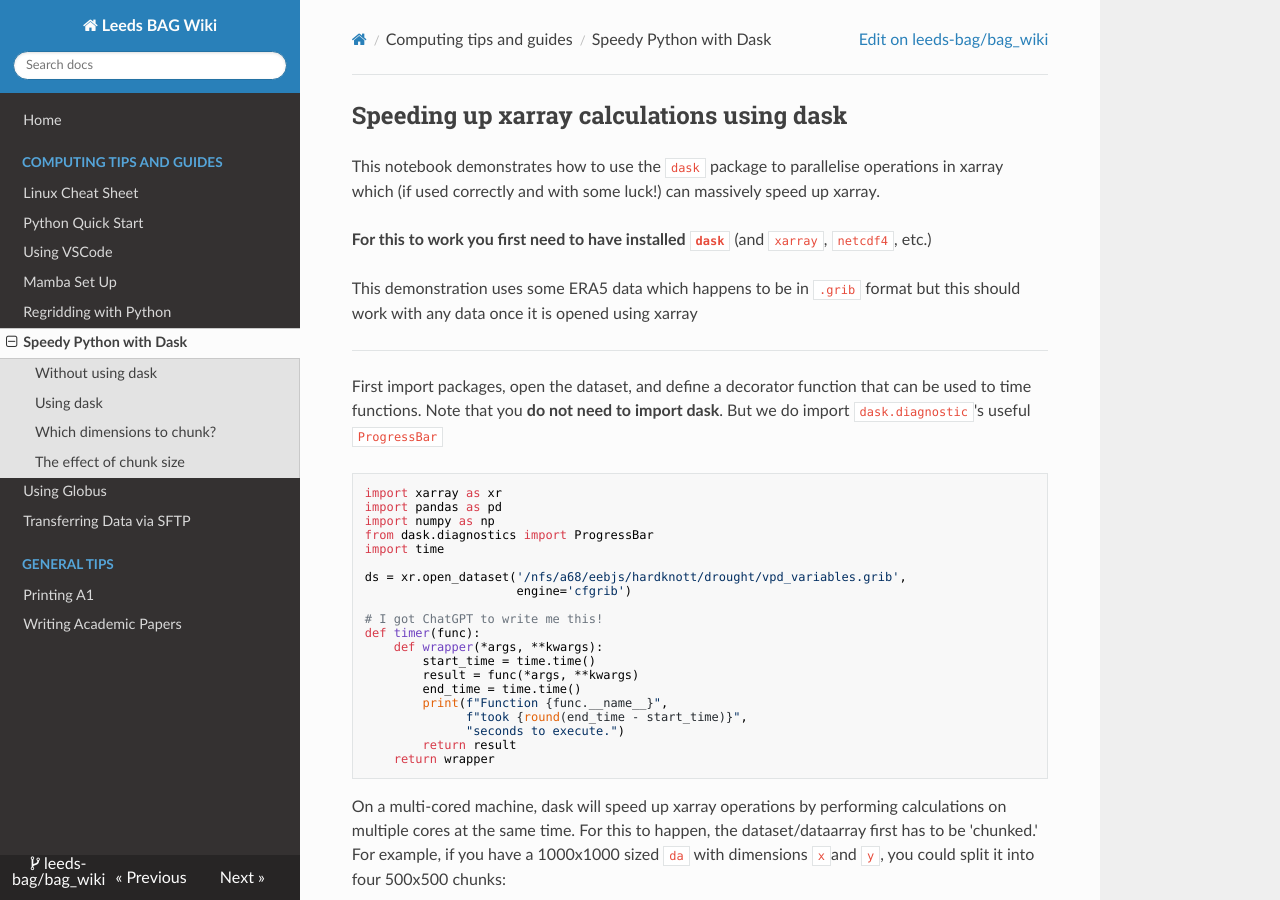
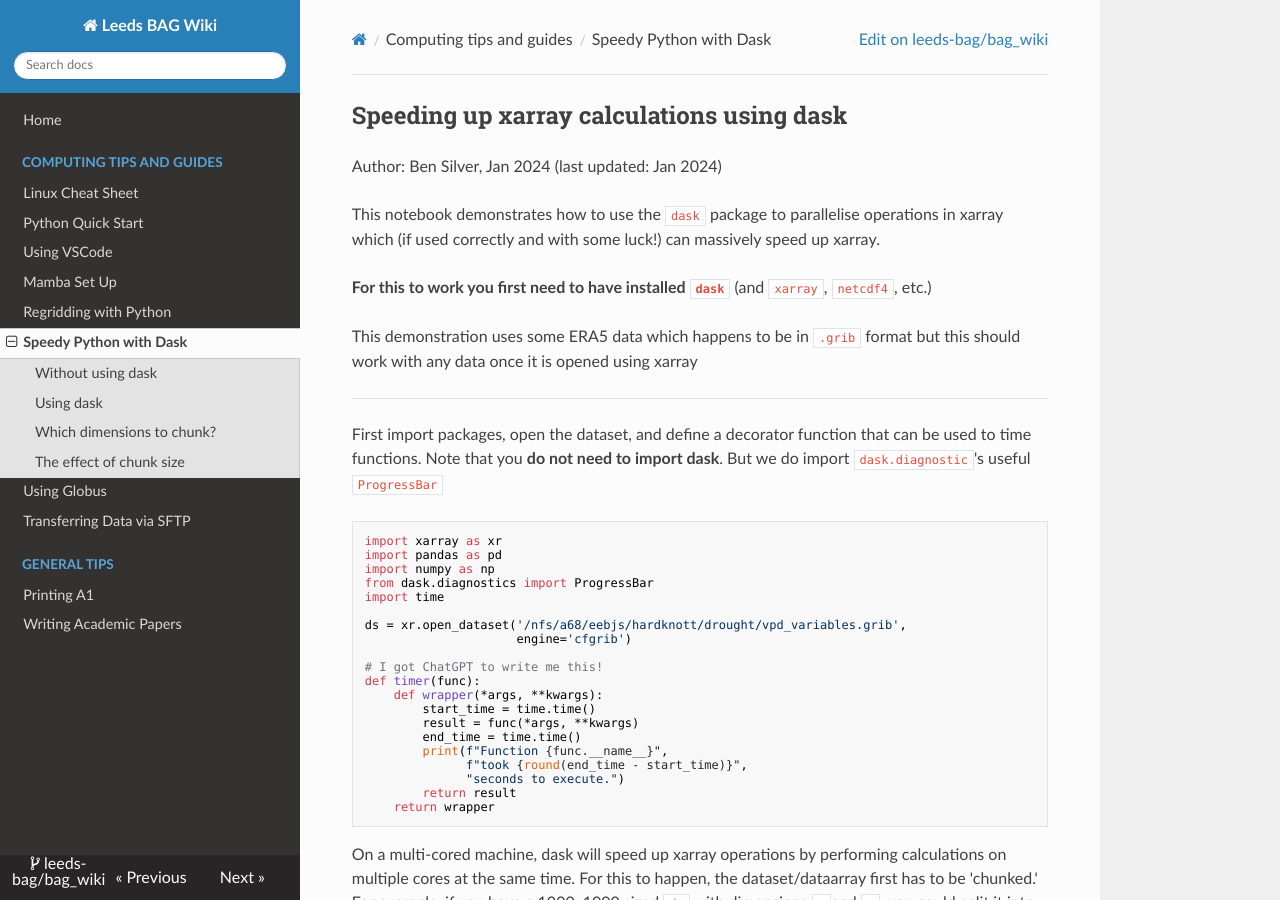
Before and after one commit to leeds-bag/bag_wiki, an MkDocs documentation site: the page built from docs/dask_demo.md, in a window 1280 px wide and 900 px high. Built offline with MkDocs 1.6.1, drawn with Linux system fonts in a browser that asks for light colours; nearby versions of some CDN libraries.

Commit message:
Add author and last updated date to dask_demo.md
Added author information and last updated date to the dask demo documentation.

```diff
--- a/docs/dask_demo.md
+++ b/docs/dask_demo.md
@@ -1,4 +1,6 @@
 ## Speeding up xarray calculations using dask
+
+Author: Ben Silver, Jan 2024 (last updated: Jan 2024)
 
 This notebook demonstrates how to use the `dask` package to parallelise operations in xarray which (if used correctly and with some luck!) can massively speed up xarray.
 
```
